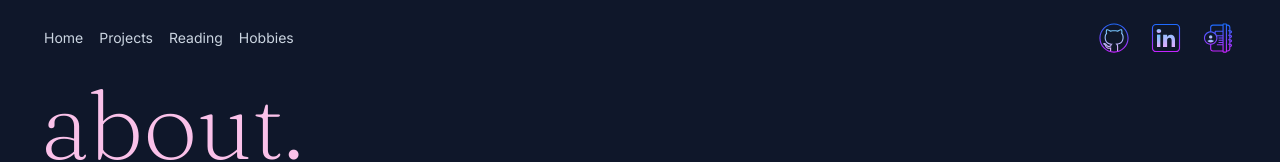
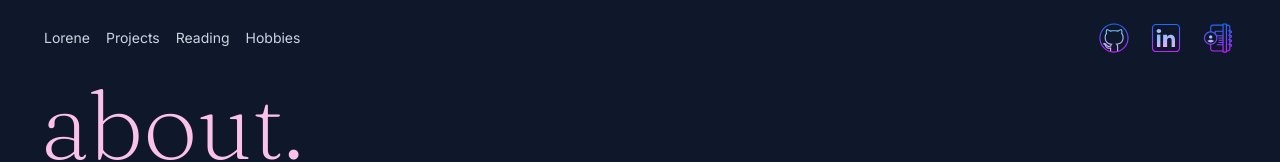
Before and after one commit to L-Chew/Personal-Portfolio, a React app: page / in a window 1280 px wide. Shown: the top 162 px of the page. Built offline with nearby package versions, Linux system fonts and the light colour scheme; the HTML template or start-up script is replaced by a standard one.

Commit message:
NavBar: updated nav name

```diff
--- a/client/src/Components/NavBar.jsx
+++ b/client/src/Components/NavBar.jsx
@@ -8,7 +8,7 @@ const NavBar = () => {
   const navs = [
     {
       'link': '/',
-      'where': 'Home'
+      'where': 'Lorene'
     },
     {
       'link': '/projects',
```
